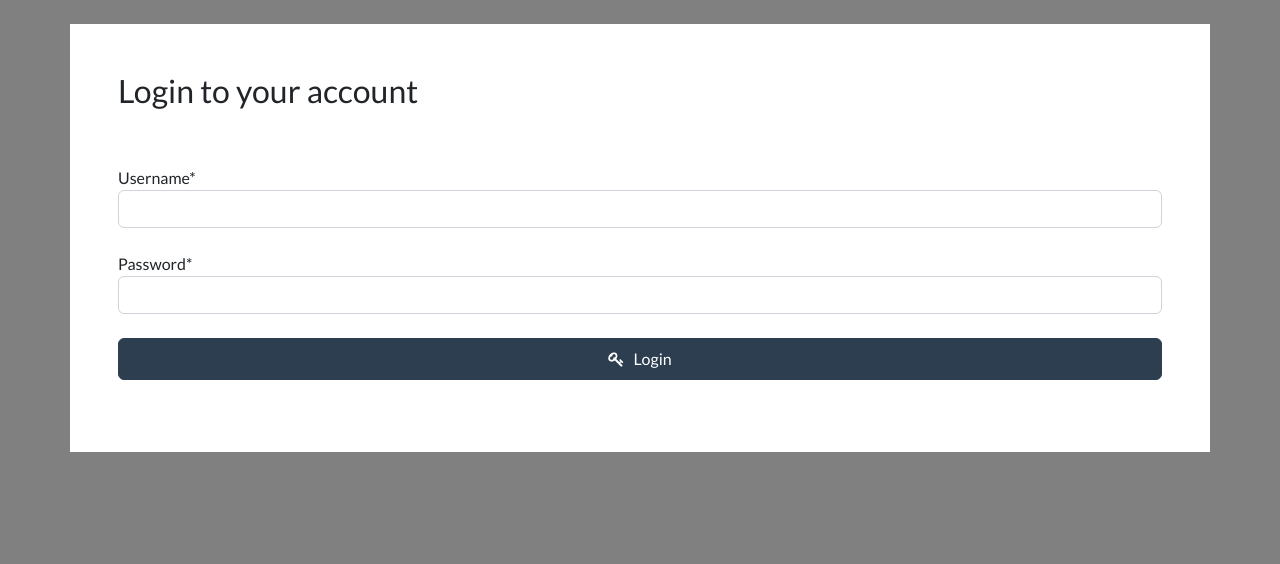
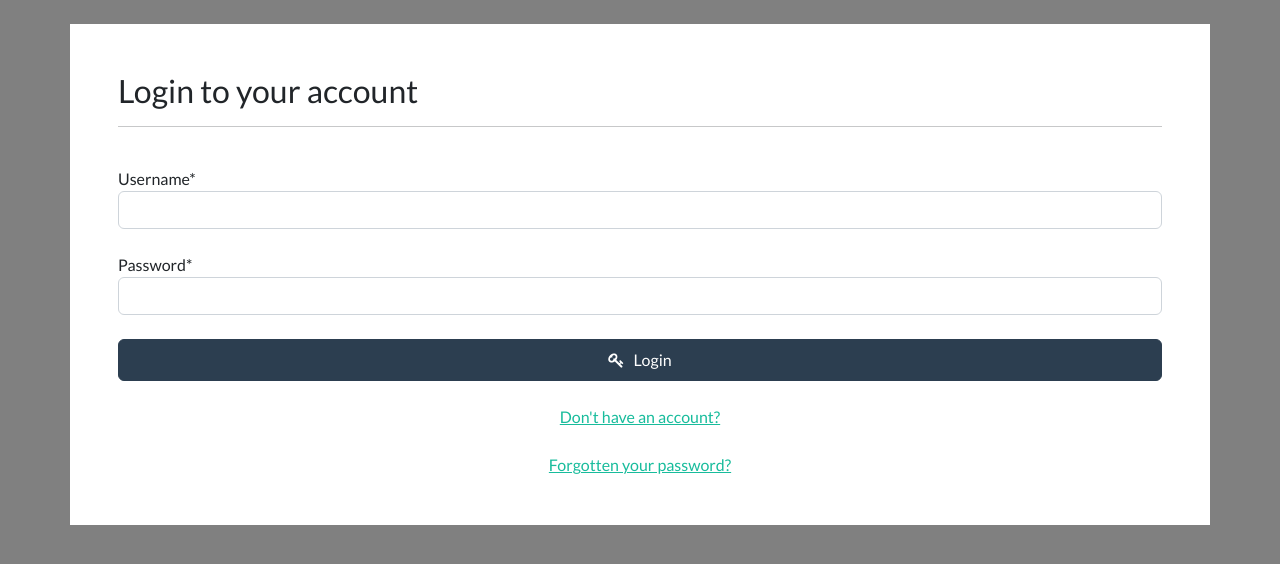
Before and after one commit to iamkonrad/django-online-store, a Django app: page /account/my-login in a window 1280 px wide. Shown: the part 72-636 px from the top of the page. Run offline with Django 4.2, Linux system fonts and the light colour scheme; data comes from the database, SQL or seed files in the repository; some libraries are stand-ins or nearby versions.

Commit message:
VISUAL IMPROVEMENTS
improving the look of create an account in store's main view; improving the looks of create an account and login buttons in register.html and my-login.html; visual improvements in register.html

```diff
--- a/ecommerce/account/templates/account/my-login.html
+++ b/ecommerce/account/templates/account/my-login.html
@@ -32,7 +32,8 @@
 
             <h3> Login to your account </h3>
 
-            <br>
+            <hr>
+
             <br>
 
             <form method="POST" autocomplete="off">
@@ -54,7 +55,15 @@
 
                 <br> <br>
 
-                {{form.non_field_errors}}
+               <div class="text-center">
+
+                    <a href="{% url 'register' %}"> Don't have an account? </a>
+
+                   <br> <br>
+
+                    <a href="{% url 'reset_password' %}"> Forgotten your password? </a>
+
+               </div>
 
 
 
--- a/ecommerce/store/templates/store/store.html
+++ b/ecommerce/store/templates/store/store.html
@@ -31,7 +31,8 @@
 
                 <br>
 
-                <a href="{%  url 'register' %}" class="btn btn-primary my-2"> Create an account </a>
+                <a href="{% url 'register' %}" class="btn btn-primary my-2"> <i class="fa fa-user-plus" aria-hidden="true"></i> &nbsp; Create an account </a>
+
 
 
             </div>
```
Also changed, not shown: ecommerce/account/templates/account/registration/register.html (+6 -1 lines).
